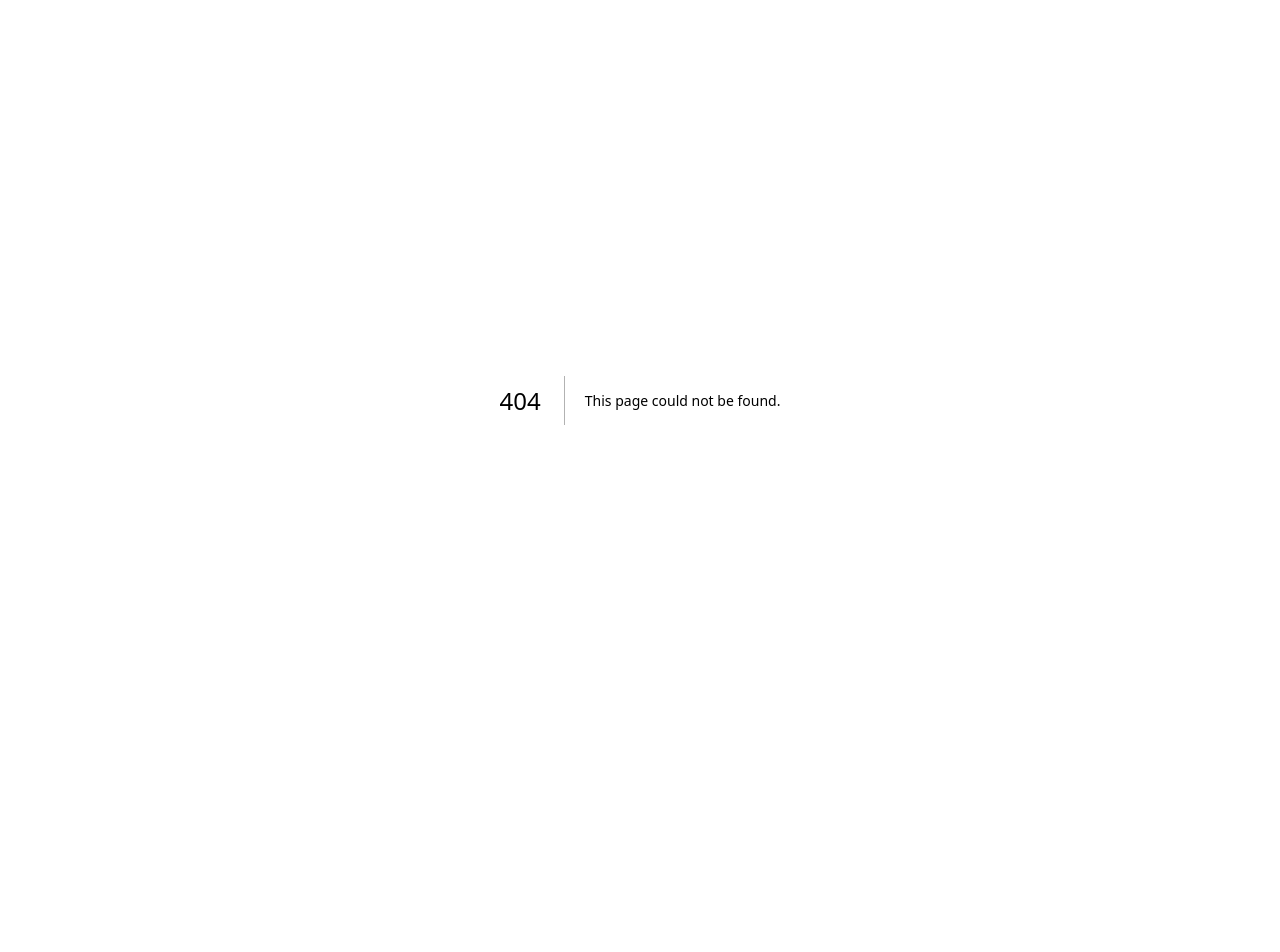
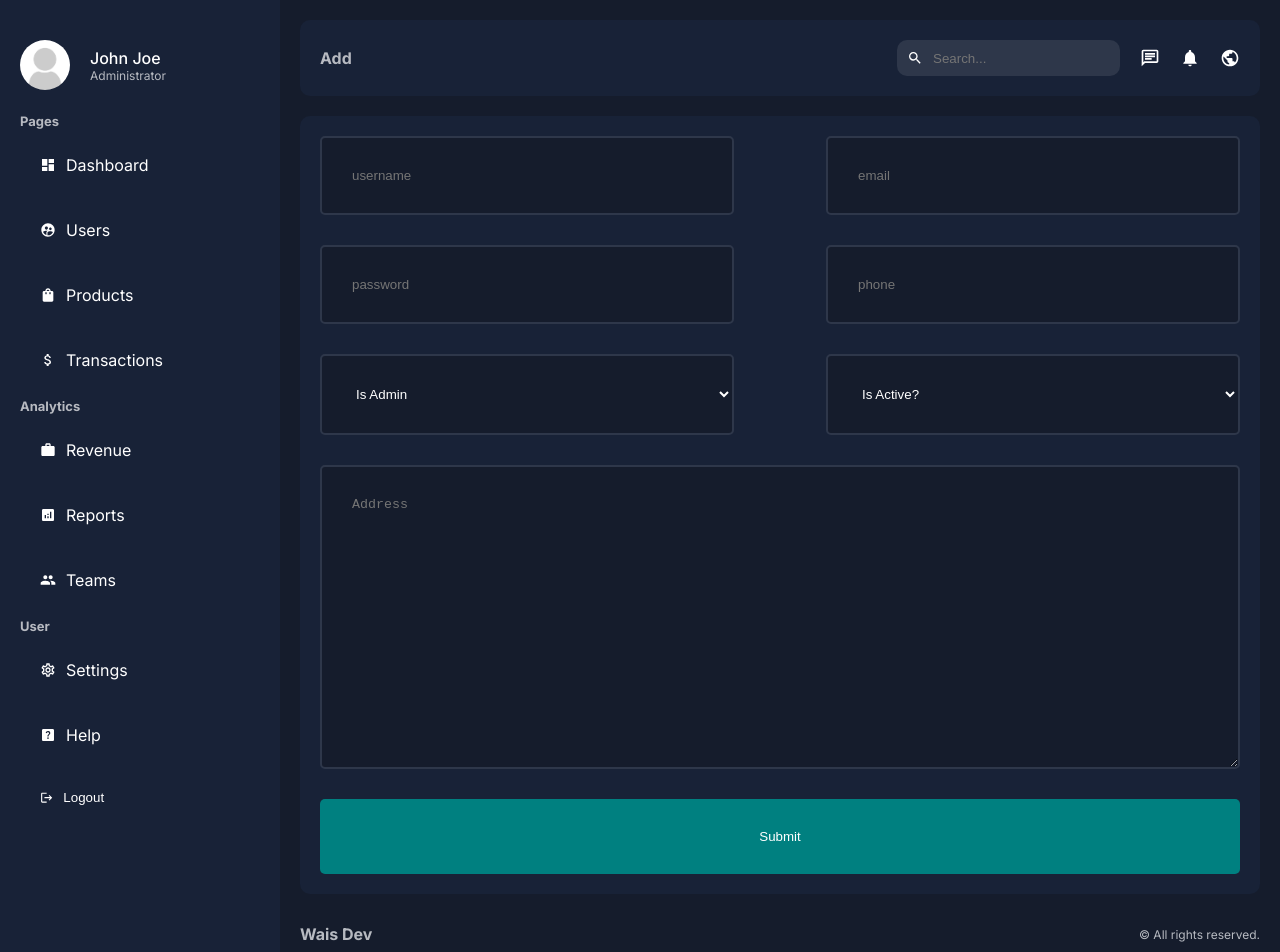
Before and after one commit to wmz786/nextjs14-admin-dashboard, a Next.js app: page /dashboard/users/add in a window 1280 px wide. Before the commit this address had no page. Shown: the top 952 px of the page. Before the commit the page ends 800 px from the top, so only its background shows below. Built offline with nearby package versions, Linux system fonts and the light colour scheme.

Commit message:
addUser and styles

```diff
--- /dev/null
+++ b/app/dashboard/users/add/page.jsx
@@ -0,0 +1,42 @@
+import styles from "@/app/ui/dashboard/products/addProduct/addProduct.module.css";
+
+const AddUserPage = () => {
+  return (
+    <div className={styles.container}>
+      <form action="" className={styles.form}>
+        <input type="text" name="username" placeholder="username" required />
+        <input type="email" name="email" placeholder="email" required />
+        <input
+          type="password"
+          name="password"
+          placeholder="password"
+          required
+        />
+        <input type="phone" name="phone" placeholder="phone" />
+        <select name="isAdmin" id="isAdmin">
+          <option value={false} selected>
+            Is Admin
+          </option>
+          <option value={true}>Yes</option>
+          <option value={false}>No</option>
+        </select>
+        <select name="isActive" id="isActive">
+          <option value={true} selected>
+            Is Active?
+          </option>
+          <option value={true}>Yes</option>
+          <option value={false}>No</option>
+        </select>
+        <textarea
+          name="address"
+          id="address"
+          rows="16"
+          placeholder="Address"
+        ></textarea>
+        <button type="submit">Submit</button>
+      </form>
+    </div>
+  );
+};
+
+export default AddUserPage;
--- /dev/null
+++ b/app/ui/dashboard/users/addUser/addUser.module.css
@@ -0,0 +1,42 @@
+.container {
+  background-color: var(--bgSoft);
+  padding: 20px;
+  border-radius: 10px;
+  margin-top: 20px;
+}
+
+.form {
+  display: flex;
+  flex-wrap: wrap;
+  justify-content: space-between;
+}
+
+.form input,
+.form textarea,
+.form select {
+  padding: 30px;
+  background-color: var(--bg);
+  color: var(--text);
+  border: 2px solid #2e374a;
+  border-radius: 5px;
+  margin-bottom: 30px;
+}
+
+.form input,
+.form select {
+  width: 45%;
+}
+
+.form textarea {
+  width: 100%;
+}
+
+.form button {
+  width: 100%;
+  padding: 30px;
+  background-color: teal;
+  color: var(--text);
+  border: none;
+  border-radius: 5px;
+  cursor: pointer;
+}
```
